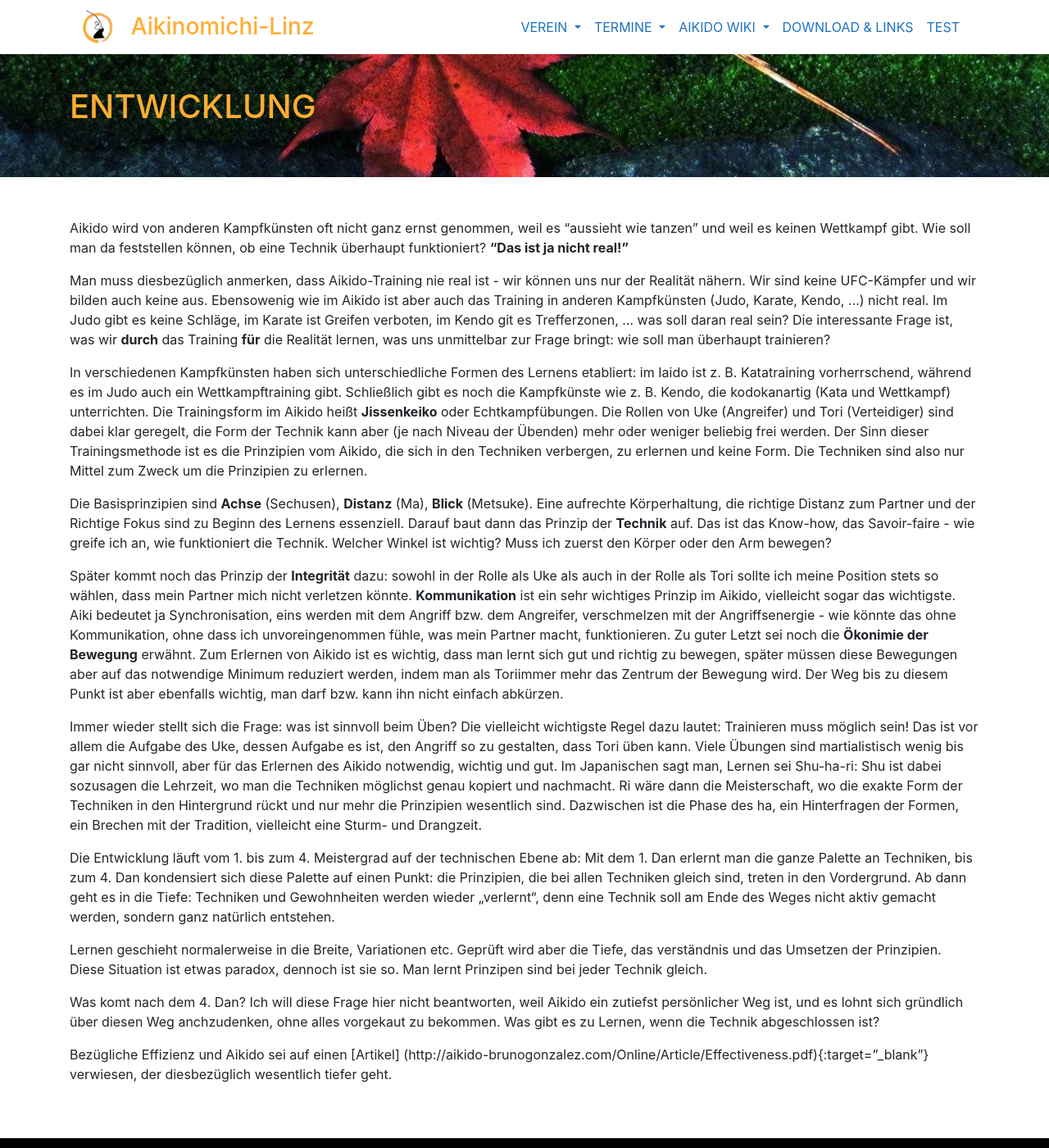
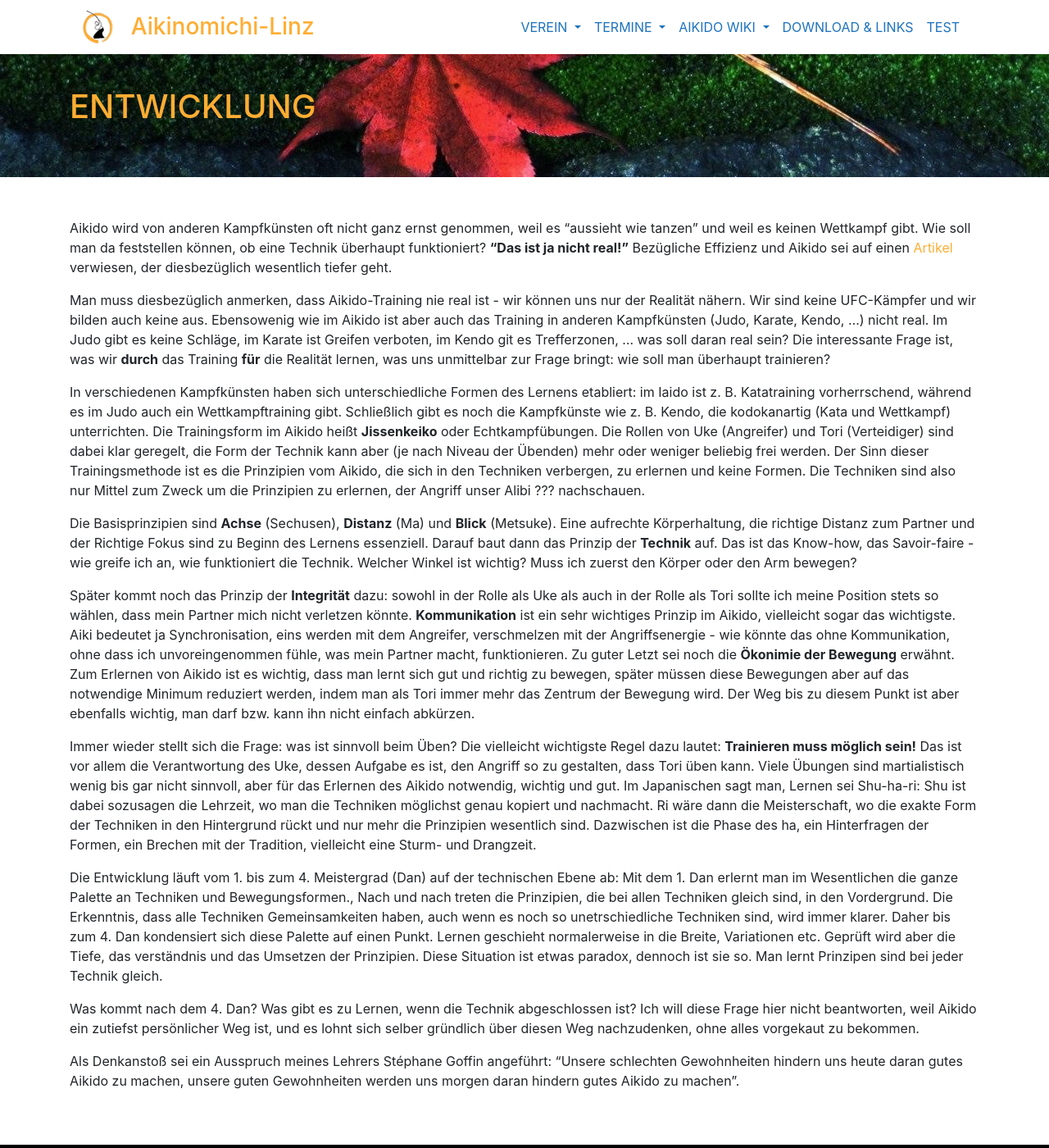
Before and after one commit to TWachs/aikinomichi-linz, a Jekyll site: the page built from prinzipien.md, in a window 1280 px wide and 1400 px high. Shown: the whole window at 82% size. Built offline with Jekyll 4.4.1, drawn with Linux system fonts in a browser that asks for light colours; nearby versions of some CDN libraries.

Commit message:
Update prinzipien.md
überarbeitet

```diff
--- a/prinzipien.md
+++ b/prinzipien.md
@@ -6,33 +6,33 @@ title: Entwicklung
 
 <div class="container block" markdown="1">
 
-Aikido wird von anderen Kampfkünsten oft nicht ganz ernst genommen, weil es "aussieht wie tanzen" und weil es keinen Wettkampf gibt. Wie soll man da feststellen können, ob eine Technik überhaupt funktioniert? **"Das ist ja nicht real!"**
+Aikido wird von anderen Kampfkünsten oft nicht ganz ernst genommen, weil es "aussieht wie tanzen" und weil es keinen Wettkampf gibt. Wie soll man da feststellen können, ob eine Technik überhaupt funktioniert? **"Das ist ja nicht real!"** Bezügliche Effizienz und Aikido sei auf einen [Artikel](http://aikido-brunogonzalez.com/Online/Article/Effectiveness.pdf){:target="_blank"} verwiesen, der diesbezüglich wesentlich tiefer geht.
 
 Man muss diesbezüglich anmerken, dass Aikido-Training nie real ist - wir können uns nur der Realität nähern. Wir sind keine UFC-Kämpfer und wir bilden auch keine aus. Ebensowenig wie im Aikido ist aber auch das Training in anderen Kampfkünsten (Judo, Karate, Kendo, …) nicht real. Im Judo gibt es keine Schläge, im Karate ist Greifen verboten, im Kendo git es Trefferzonen, ... was soll daran real sein? Die interessante Frage ist, was wir **durch** das Training **für** die Realität lernen, was uns unmittelbar zur Frage bringt: wie soll man überhaupt trainieren?
 
-In verschiedenen Kampfkünsten haben sich unterschiedliche Formen des Lernens etabliert: im Iaido ist z. B. Katatraining vorherrschend, während es im Judo auch ein Wettkampftraining gibt. Schließlich gibt es noch die Kampfkünste wie z. B. Kendo, die kodokanartig (Kata und Wettkampf) unterrichten. Die Trainingsform im Aikido heißt **Jissenkeiko** oder Echtkampfübungen. Die Rollen von Uke (Angreifer) und Tori (Verteidiger) sind dabei klar geregelt, die Form der Technik kann aber (je nach Niveau der Übenden) mehr oder weniger beliebig frei werden. Der Sinn dieser Trainingsmethode ist es die Prinzipien vom Aikido, die sich in den Techniken verbergen, zu erlernen und keine Form. Die Techniken sind also nur Mittel zum Zweck um die Prinzipien zu erlernen.
+In verschiedenen Kampfkünsten haben sich unterschiedliche Formen des Lernens etabliert: im Iaido ist z. B. Katatraining vorherrschend, während es im Judo auch ein Wettkampftraining gibt. Schließlich gibt es noch die Kampfkünste wie z. B. Kendo, die kodokanartig (Kata und Wettkampf) unterrichten. Die Trainingsform im Aikido heißt **Jissenkeiko** oder Echtkampfübungen. Die Rollen von Uke (Angreifer) und Tori (Verteidiger) sind dabei klar geregelt, die Form der Technik kann aber (je nach Niveau der Übenden) mehr oder weniger beliebig frei werden. Der Sinn dieser Trainingsmethode ist es die Prinzipien vom Aikido, die sich in den Techniken verbergen, zu erlernen und keine Formen. Die Techniken sind also nur Mittel zum Zweck um die Prinzipien zu erlernen, der Angriff unser Alibi ??? nachschauen.
 
-Die Basisprinzipien sind **Achse** (Sechusen), **Distanz** (Ma), **Blick** (Metsuke). Eine aufrechte Körperhaltung, die richtige Distanz zum Partner und der Richtige Fokus sind zu Beginn des Lernens essenziell. Darauf baut dann das Prinzip der **Technik** auf. Das ist das Know-how, das Savoir-faire - wie greife ich an, wie funktioniert die Technik. Welcher Winkel ist wichtig? Muss ich zuerst den Körper oder den Arm bewegen?
+Die Basisprinzipien sind **Achse** (Sechusen), **Distanz** (Ma) und **Blick** (Metsuke). Eine aufrechte Körperhaltung, die richtige Distanz zum Partner und der Richtige Fokus sind zu Beginn des Lernens essenziell. Darauf baut dann das Prinzip der **Technik** auf. Das ist das Know-how, das Savoir-faire - wie greife ich an, wie funktioniert die Technik. Welcher Winkel ist wichtig? Muss ich zuerst den Körper oder den Arm bewegen?
 
-Später kommt noch das Prinzip der **Integrität** dazu: sowohl in der Rolle als Uke als auch in der Rolle als Tori sollte ich meine Position stets so wählen, dass mein Partner mich nicht verletzen könnte. **Kommunikation** ist ein sehr wichtiges Prinzip im Aikido, vielleicht sogar das wichtigste. Aiki bedeutet ja Synchronisation, eins werden mit dem Angriff bzw. dem Angreifer, verschmelzen mit der Angriffsenergie - wie könnte das ohne Kommunikation, ohne dass ich unvoreingenommen fühle, was mein Partner macht, funktionieren. Zu guter Letzt sei noch die **Ökonimie der Bewegung** erwähnt. Zum Erlernen von Aikido ist es wichtig, dass man lernt sich gut und richtig zu bewegen, später müssen diese Bewegungen aber auf das notwendige Minimum reduziert werden, indem man als Toriimmer mehr das Zentrum der Bewegung wird. Der Weg bis zu diesem Punkt ist aber ebenfalls wichtig, man darf bzw. kann ihn nicht einfach abkürzen.
+Später kommt noch das Prinzip der **Integrität** dazu: sowohl in der Rolle als Uke als auch in der Rolle als Tori sollte ich meine Position stets so wählen, dass mein Partner mich nicht verletzen könnte. **Kommunikation** ist ein sehr wichtiges Prinzip im Aikido, vielleicht sogar das wichtigste. Aiki bedeutet ja Synchronisation, eins werden mit dem Angreifer, verschmelzen mit der Angriffsenergie - wie könnte das ohne Kommunikation, ohne dass ich unvoreingenommen fühle, was mein Partner macht, funktionieren. Zu guter Letzt sei noch die **Ökonimie der Bewegung** erwähnt. Zum Erlernen von Aikido ist es wichtig, dass man lernt sich gut und richtig zu bewegen, später müssen diese Bewegungen aber auf das notwendige Minimum reduziert werden, indem man als Tori immer mehr das Zentrum der Bewegung wird. Der Weg bis zu diesem Punkt ist aber ebenfalls wichtig, man darf bzw. kann ihn nicht einfach abkürzen.
 
-Immer wieder stellt sich die Frage: was ist sinnvoll beim Üben? Die vielleicht wichtigste Regel dazu lautet: Trainieren muss möglich sein! Das ist vor allem die Aufgabe des Uke, dessen Aufgabe es ist, den Angriff so zu gestalten, dass Tori üben kann. Viele Übungen sind martialistisch wenig bis gar nicht sinnvoll, aber für das Erlernen des Aikido notwendig, wichtig und gut. Im Japanischen sagt man, Lernen sei Shu-ha-ri: Shu ist dabei sozusagen die Lehrzeit, wo man die Techniken möglichst genau kopiert und nachmacht. Ri wäre dann die Meisterschaft, wo die exakte Form der Techniken in den Hintergrund rückt und nur mehr die Prinzipien wesentlich sind. Dazwischen ist die Phase des ha, ein Hinterfragen der Formen, ein Brechen mit der Tradition, vielleicht eine Sturm- und Drangzeit.
+Immer wieder stellt sich die Frage: was ist sinnvoll beim Üben? Die vielleicht wichtigste Regel dazu lautet: **Trainieren muss möglich sein!** Das ist vor allem die Verantwortung des Uke, dessen Aufgabe es ist, den Angriff so zu gestalten, dass Tori üben kann. Viele Übungen sind martialistisch wenig bis gar nicht sinnvoll, aber für das Erlernen des Aikido notwendig, wichtig und gut. Im Japanischen sagt man, Lernen sei Shu-ha-ri: Shu ist dabei sozusagen die Lehrzeit, wo man die Techniken möglichst genau kopiert und nachmacht. Ri wäre dann die Meisterschaft, wo die exakte Form der Techniken in den Hintergrund rückt und nur mehr die Prinzipien wesentlich sind. Dazwischen ist die Phase des ha, ein Hinterfragen der Formen, ein Brechen mit der Tradition, vielleicht eine Sturm- und Drangzeit.
 
 
 
 
 
-Die Entwicklung läuft vom 1. bis zum 4. Meistergrad auf der technischen Ebene ab: Mit dem 1. Dan erlernt man die ganze Palette an Techniken, bis zum 4. Dan kondensiert sich diese Palette auf einen Punkt: die Prinzipien, die bei allen Techniken gleich sind, treten in den Vordergrund. Ab dann geht es in die Tiefe: Techniken und Gewohnheiten werden wieder „verlernt“, denn eine Technik soll am Ende des Weges nicht aktiv gemacht werden, sondern ganz natürlich entstehen.
-
+Die Entwicklung läuft vom 1. bis zum 4. Meistergrad (Dan) auf der technischen Ebene ab: Mit dem 1. Dan erlernt man im Wesentlichen die ganze Palette an Techniken und Bewegungsformen.,  Nach und nach treten die Prinzipien, die bei allen Techniken gleich sind, in den Vordergrund. Die Erkenntnis, dass alle Techniken Gemeinsamkeiten haben, auch wenn es noch so unetrschiedliche Techniken sind, wird immer klarer. Daher bis zum 4. Dan kondensiert sich diese Palette auf einen Punkt.
 Lernen geschieht normalerweise in die Breite, Variationen etc. Geprüft wird aber die Tiefe, das verständnis und das Umsetzen der Prinzipien. Diese Situation ist etwas paradox, dennoch ist sie so.
 Man lernt
 Prinzipen sind bei jeder Technik gleich.
 
-Was komt nach dem 4. Dan? Ich will diese Frage hier nicht beantworten, weil Aikido ein zutiefst persönlicher Weg ist, und es lohnt sich gründlich über diesen Weg anchzudenken, ohne alles vorgekaut zu bekommen. Was gibt es zu Lernen, wenn die Technik abgeschlossen ist?
+
+Was kommt nach dem 4. Dan? Was gibt es zu Lernen, wenn die Technik abgeschlossen ist? Ich will diese Frage hier nicht beantworten, weil Aikido ein zutiefst persönlicher Weg ist, und es lohnt sich selber gründlich über diesen Weg nachzudenken, ohne alles vorgekaut zu bekommen.
+
+Als Denkanstoß sei ein Ausspruch meines Lehrers Stéphane Goffin angeführt: "Unsere schlechten Gewohnheiten hindern uns heute daran gutes Aikido zu machen, unsere guten Gewohnheiten werden uns morgen daran hindern gutes Aikido zu machen".
 
 
 
-Bezügliche Effizienz und Aikido sei auf einen [Artikel] (http://aikido-brunogonzalez.com/Online/Article/Effectiveness.pdf){:target="_blank"} verwiesen, der diesbezüglich wesentlich tiefer geht.
-
 
 </div>
```
